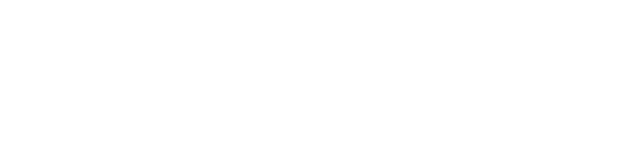
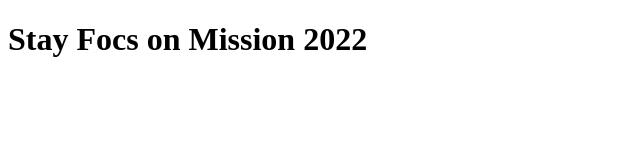
Before and after one commit to zami26/assignment-portfolio, a plain HTML site: page index.html in a window 1280 px wide. Shown: the whole page, without its empty margins (0-640 px from the left). Drawn offline with Linux system fonts and the light colour scheme.

Commit message:
all folder commit

```diff
--- a/index.html
+++ b/index.html
@@ -9,7 +9,7 @@
 </head>
 
 <body>
-
+    <h1>Stay Focs on Mission 2022</h1>
 </body>
 
 </html>
```
Also changed, not shown: style.css (added).
